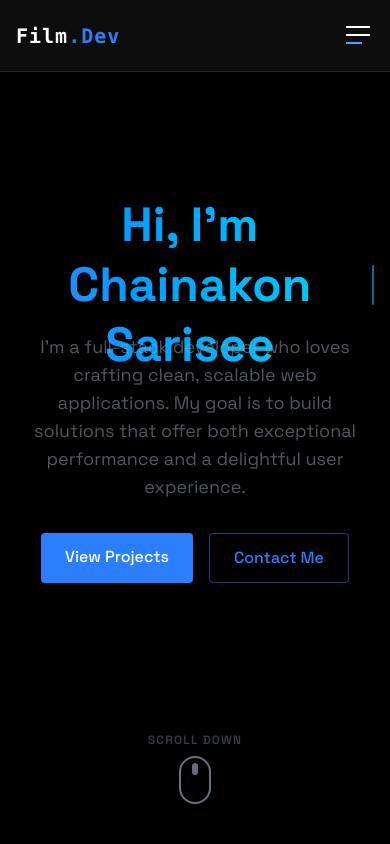
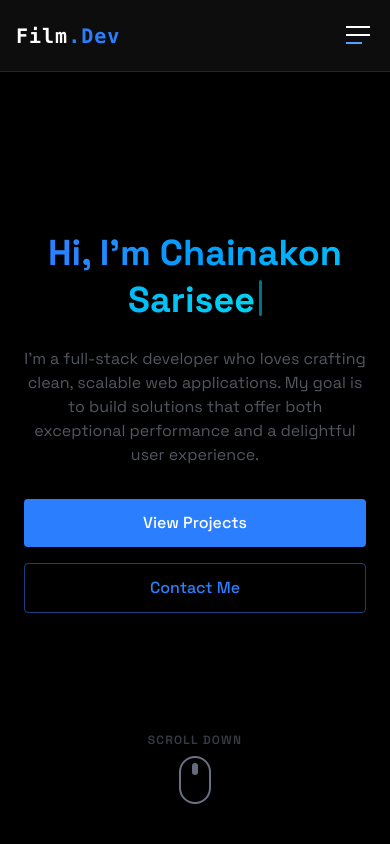
Before and after one commit to chainakon2002/portfolio, a React (Vite) app: page / in a window 390 px wide. Shown: the top 844 px of the page. Built offline with nearby package versions, Linux system fonts and the light colour scheme.

Commit message:
Fix: Responsive layout for Home section and typewriter text wrapping

```diff
--- a/src/components/sections/Home.jsx
+++ b/src/components/sections/Home.jsx
@@ -1,15 +1,15 @@
 import { useEffect, useState } from "react";
 import { RevealOnScroll } from "../RevealOnScroll";
-import { motion, AnimatePresence } from "framer-motion"; // เพิ่ม AnimatePresence
+import { motion, AnimatePresence } from "framer-motion";
 import 'animate.css';
 
 export const Home = () => {
   const [text, setText] = useState("");
-  const [showScroll, setShowScroll] = useState(true); // เพิ่ม State สำหรับควบคุมการแสดงผล Scroll Icon
+  const [showScroll, setShowScroll] = useState(true);
   const fullText = "Hi, I'm Chainakon Sarisee";
 
   useEffect(() => {
-    // 1. ระบบพิมพ์ดีด (Typewriter)
+    // 1. ระบบพิมพ์ดีด (Typewriter) แบบหน่วงเวลา 3 วินาที
     let index = 0;
     let interval;
     const delayTimeout = setTimeout(() => {
@@ -20,17 +20,18 @@ export const Home = () => {
       }, 120);
     }, 3000);
 
-    // 2. ระบบเช็คการเลื่อนหน้าจอเพื่อซ่อนไอคอน
+    // 2. ระบบเช็คการเลื่อนหน้าจอเพื่อซ่อนไอคอน Scroll Down
     const handleScroll = () => {
       if (window.scrollY > 50) {
-        setShowScroll(false); // เลื่อนลงเกิน 50px ให้หายไป
+        setShowScroll(false);
       } else {
-        setShowScroll(true); // กลับไปบนสุดให้โชว์ใหม่
+        setShowScroll(true);
       }
     };
 
     window.addEventListener("scroll", handleScroll);
 
+    // ทำความสะอาดการตั้งเวลาและ Event เมื่อเปลี่ยนหน้า
     return () => {
       clearTimeout(delayTimeout);
       if (interval) clearInterval(interval);
@@ -39,40 +40,43 @@ export const Home = () => {
   }, []);
 
   return (
-    <section id="home" className="min-h-screen flex items-center justify-center relative">
+    <section id="home" className="min-h-screen flex items-center justify-center relative py-20">
       <RevealOnScroll>
-        <div className="text-center z-10 px-4">
-          <h1 className="text-5xl md:text-7xl font-bold mb-6 flex justify-center items-center h-[1em]">
-            <span className="bg-gradient-to-r from-blue-500 to-cyan-400 bg-clip-text text-transparent leading-tight">
+        <div className="text-center z-10 px-6 max-w-4xl mx-auto">
+
+          {/* หัวข้อและเคอร์เซอร์: จัดให้ยืดหยุ่นไม่ทับกันบนมือถือ */}
+          <h1 className="text-4xl sm:text-5xl md:text-7xl font-bold mb-6 leading-tight inline-block relative">
+            <span className="bg-gradient-to-r from-blue-500 to-cyan-400 bg-clip-text text-transparent">
               {text}
             </span>
-            <span className="w-1 md:w-[6px] h-10 md:h-16 bg-cyan-400 ml-2 animate-pulse rounded-full"></span>
+            <span className="inline-block w-[3px] md:w-[6px] h-[1em] bg-cyan-400 ml-1 translate-y-1 animate-pulse rounded-full"></span>
           </h1>
 
-          <p className="text-gray-400 text-lg mb-8 max-w-lg mx-auto animate__animated animate__pulse animate__infinite animate__slow">
+          <p className="text-gray-400 text-base sm:text-lg mb-8 max-w-lg mx-auto animate__animated animate__pulse animate__infinite animate__slow">
             I’m a full-stack developer who loves crafting clean, scalable web
             applications. My goal is to build solutions that offer both exceptional
             performance and a delightful user experience.
           </p>
 
-          <div className="flex justify-center space-x-4">
-            <a href="#projects" className="bg-blue-500 text-white py-3 px-6 rounded font-medium transition relative overflow-hidden hover:-translate-y-0.5 hover:shadow-[0_0_15px_rgba(59,130,246,0.4)]">
+          {/* ปุ่ม: เรียงแนวตั้งบนมือถือ และแนวนอนบนจอใหญ่ */}
+          <div className="flex flex-col sm:flex-row justify-center items-center gap-4 sm:space-x-4">
+            <a href="#projects" className="w-full sm:w-auto bg-blue-500 text-white py-3 px-8 rounded font-medium transition relative overflow-hidden hover:-translate-y-0.5 hover:shadow-[0_0_15px_rgba(59,130,246,0.4)]">
               View Projects
             </a>
-            <a href="#contact" className="border border-blue-500/50 text-blue-500 py-3 px-6 rounded font-medium transition-all duration-200 hover:-translate-y-0.5 hover:shadow-[0_0_15px_rgba(59,130,246,0.2)] hover:bg-blue-500/10">
+            <a href="#contact" className="w-full sm:w-auto border border-blue-500/50 text-blue-500 py-3 px-8 rounded font-medium transition-all duration-200 hover:-translate-y-0.5 hover:shadow-[0_0_15px_rgba(59,130,246,0.2)] hover:bg-blue-500/10">
               Contact Me
             </a>
           </div>
         </div>
       </RevealOnScroll>
 
-      {/* ✨ ระบบซ่อนไอคอนแบบมีแอนิเมชัน Fade Out ✨ */}
+      {/* ไอคอน Scroll Down: ค่อยๆ เฟดหายไปเมื่อเลื่อนหน้าจอ */}
       <AnimatePresence>
         {showScroll && (
           <motion.div
             initial={{ opacity: 0 }}
             animate={{ opacity: 1 }}
-            exit={{ opacity: 0, y: 20 }} // ตอนหายให้เลื่อนลงไปนิดนึงแล้วเฟดออก
+            exit={{ opacity: 0, y: 20 }}
             transition={{ duration: 0.5 }}
             className="absolute bottom-10 w-full flex justify-center z-20"
           >
```
